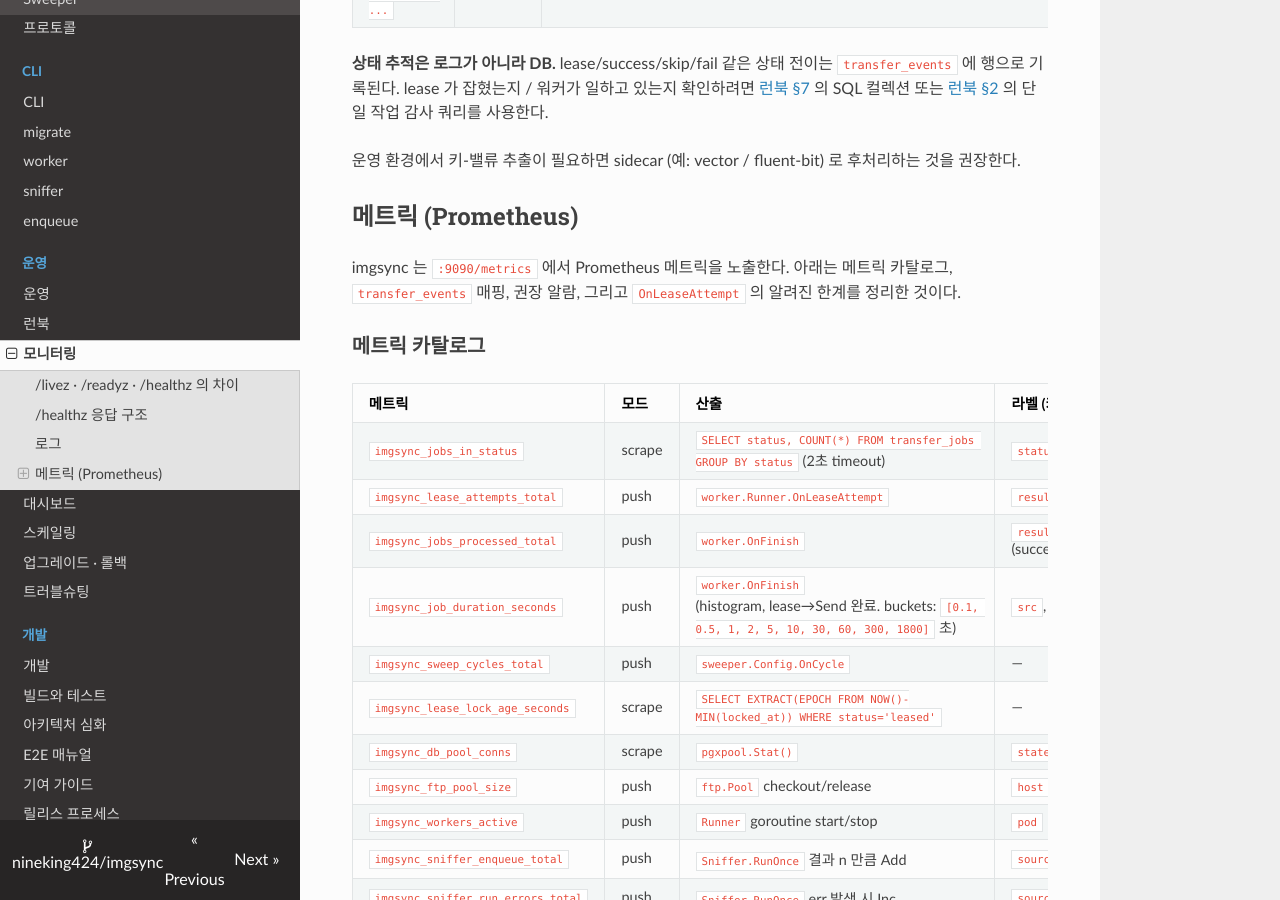
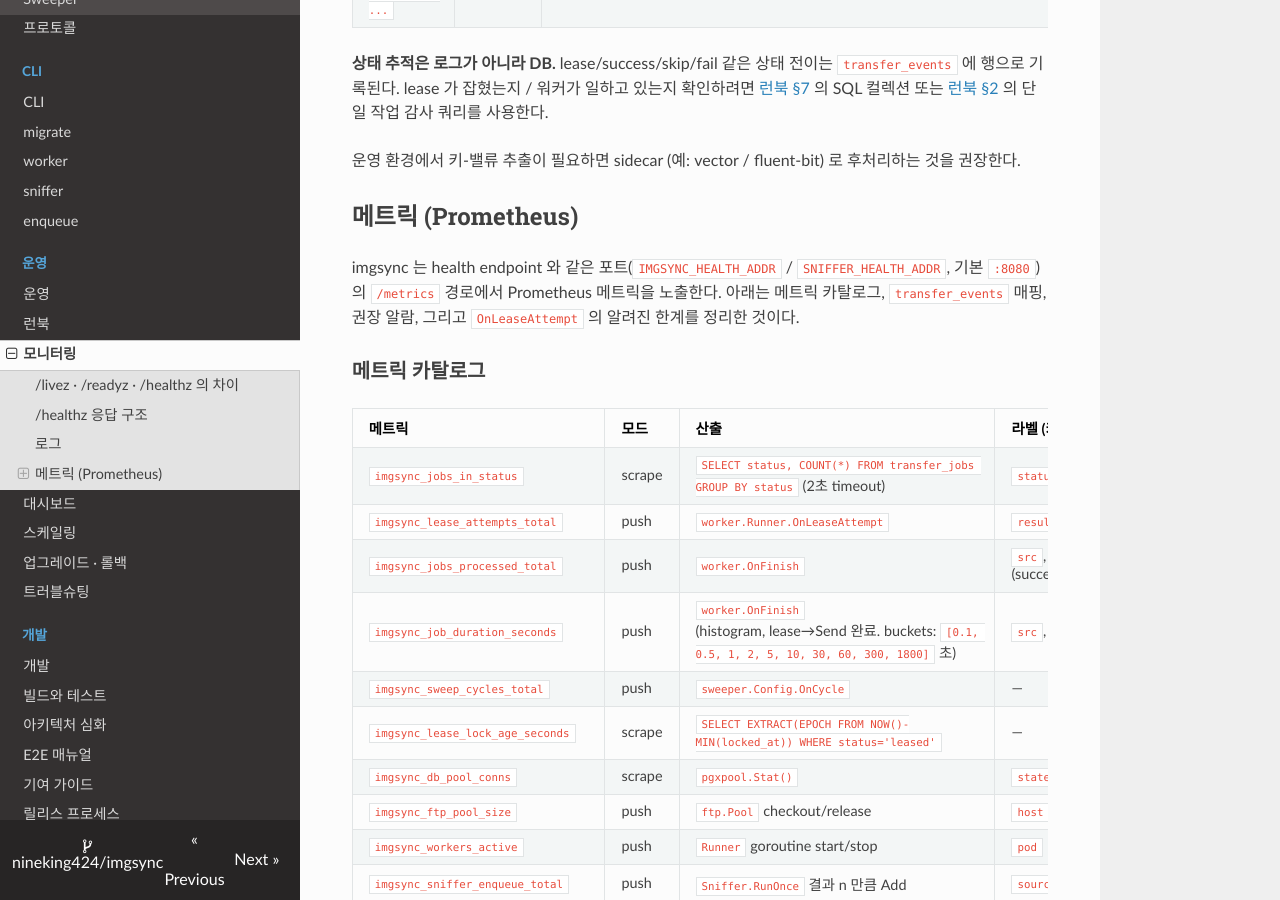
Before and after one commit to nineking424/imgsync, an MkDocs documentation site: the page built from docs/operating/monitoring.md, in a window 1280 px wide and 900 px high, scrolled down 2047 px. Built offline with MkDocs 1.6.1, drawn with Linux system fonts in a browser that asks for light colours; nearby versions of some CDN libraries.

Commit message:
docs(monitoring): fix metrics port (8080) + jobs_processed labels + spec port-name drift
- monitoring.md: correct `:9090/metrics` → `:8080/metrics` (matches IMGSYNC_HEALTH_ADDR default)
- monitoring.md: jobs_processed_total labels listed as `src, dst, result` (matches code in internal/metrics/metrics.go:43)
- spec §7: sniffer-service port name `http` → `http-metrics`, component selector qualifier `app.kubernetes.io/`

All changes are doc-only; no behavior change.

Co-Authored-By: Claude Opus 4.7 <noreply@anthropic.com>

```diff
--- a/docs/operating/monitoring.md
+++ b/docs/operating/monitoring.md
@@ -66,7 +66,7 @@ imgsync 는 의도적으로 **로그가 적다**. 정상 동작은 `transfer_eve
 
 ## 메트릭 (Prometheus)
 
-imgsync 는 `:9090/metrics` 에서 Prometheus 메트릭을 노출한다. 아래는 메트릭 카탈로그, `transfer_events` 매핑, 권장 알람, 그리고 `OnLeaseAttempt` 의 알려진 한계를 정리한 것이다.
+imgsync 는 health endpoint 와 같은 포트(`IMGSYNC_HEALTH_ADDR` / `SNIFFER_HEALTH_ADDR`, 기본 `:8080`)의 `/metrics` 경로에서 Prometheus 메트릭을 노출한다. 아래는 메트릭 카탈로그, `transfer_events` 매핑, 권장 알람, 그리고 `OnLeaseAttempt` 의 알려진 한계를 정리한 것이다.
 
 ### 메트릭 카탈로그
 
@@ -74,7 +74,7 @@ imgsync 는 `:9090/metrics` 에서 Prometheus 메트릭을 노출한다. 아래
 |---|---|---|---|
 | `imgsync_jobs_in_status` | scrape | `SELECT status, COUNT(*) FROM transfer_jobs GROUP BY status` (2초 timeout) | `status` (5) |
 | `imgsync_lease_attempts_total` | push | `worker.Runner.OnLeaseAttempt` | `result` (success/empty/error) |
-| `imgsync_jobs_processed_total` | push | `worker.OnFinish` | `result` (success/skip/fail/expire/dead) |
+| `imgsync_jobs_processed_total` | push | `worker.OnFinish` | `src`, `dst`, `result` (success/skip/fail/expire/dead) |
 | `imgsync_job_duration_seconds` | push | `worker.OnFinish` (histogram, lease→Send 완료. buckets: `[0.1, 0.5, 1, 2, 5, 10, 30, 60, 300, 1800]` 초) | `src`, `dst`, `result` (~45) |
 | `imgsync_sweep_cycles_total` | push | `sweeper.Config.OnCycle` | — |
 | `imgsync_lease_lock_age_seconds` | scrape | `SELECT EXTRACT(EPOCH FROM NOW()-MIN(locked_at)) WHERE status='leased'` | — |
```
Also changed, not shown: docs/superpowers/specs/2026-05-05-monitoring-stack-integration-design.md (+3 -3 lines).
